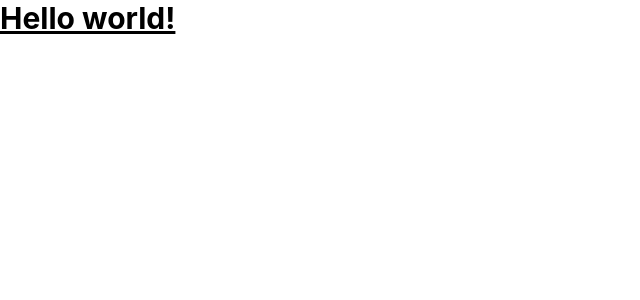
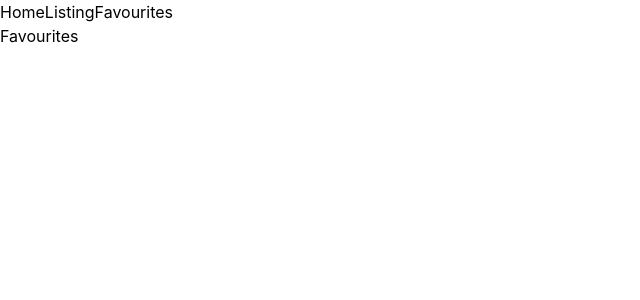
Before and after one commit to kkarmazaite/react-recipe-app, a React (Vite) app: page /favourites in a window 1280 px wide. Shown: the top 300 px of the page, without its empty margins (0-640 px from the left). Built offline with nearby package versions, Linux system fonts and the light colour scheme.

Commit message:
Adding React router and pages

```diff
--- a/package.json
+++ b/package.json
@@ -13,6 +13,7 @@
     "@tailwindcss/vite": "^4.3.3",
     "react": "^19.2.8",
     "react-dom": "^19.2.8",
+    "react-router-dom": "^7.18.2",
     "tailwindcss": "^4.3.3"
   },
   "devDependencies": {
--- a/src/App.tsx
+++ b/src/App.tsx
@@ -1,13 +1,23 @@
+import { BrowserRouter, Link, Route, Routes } from "react-router-dom"
+import Home from "./pages/Home"
+import Listing from "./pages/Listing"
+import Favourites from "./pages/Favourites"
 
-function App() {
+export default function App() {
 
   return (
-    <>
-      <h1 className="text-3xl font-bold underline">
-        Hello world!
-      </h1>
-    </>
+   <BrowserRouter>
+      <nav>
+        <Link to="/">Home</Link>
+        <Link to="/listing">Listing</Link>
+        <Link to="/favourites">Favourites</Link>
+      </nav>
+
+      <Routes>
+        <Route path="/" element={<Home />} />
+        <Route path="/listing" element={<Listing />} />
+        <Route path="/favourites" element={<Favourites />} />
+      </Routes>
+    </BrowserRouter>
   )
 }
-
-export default App
--- /dev/null
+++ b/src/pages/Favourites.tsx
@@ -0,0 +1,7 @@
+export default function Favourites() {
+    return (
+        <>
+            Favourites
+        </>
+    )
+}
--- /dev/null
+++ b/src/pages/Home.tsx
@@ -0,0 +1,7 @@
+export default function Home() {
+    return (
+        <>
+            Home
+        </>
+    )
+}
--- /dev/null
+++ b/src/pages/Listing.tsx
@@ -0,0 +1,7 @@
+export default function Listing() {
+    return (
+        <>
+            Listing
+        </>
+    )
+}
```
Also changed, not shown: 1 other file (tests, documents, lock files or other folders).
